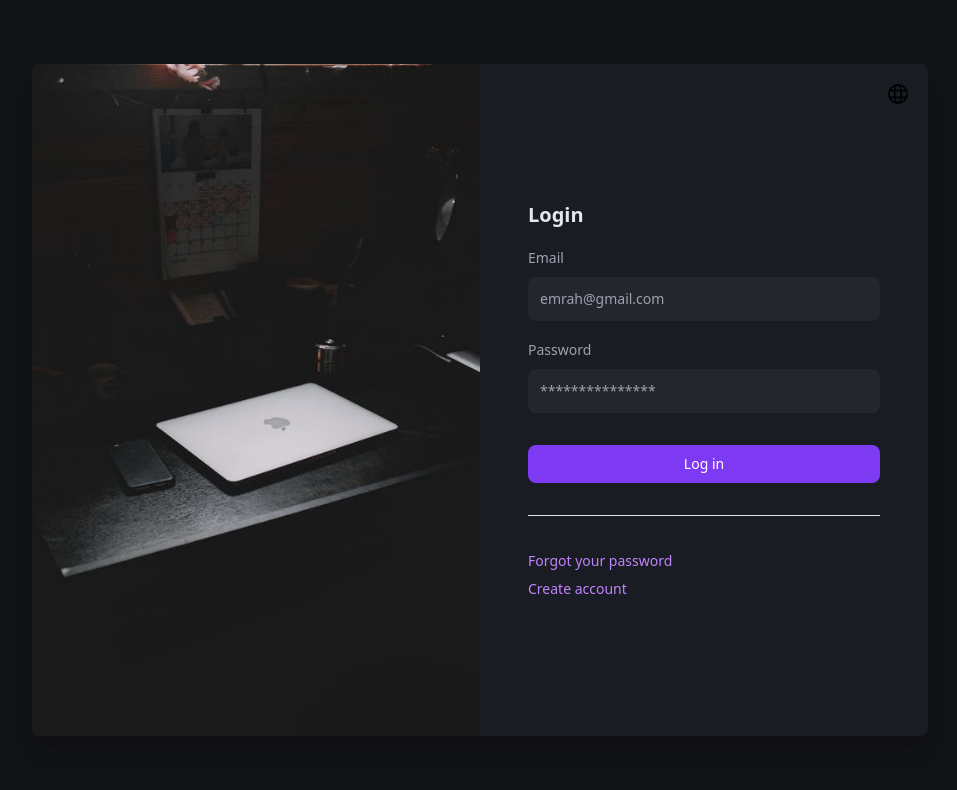
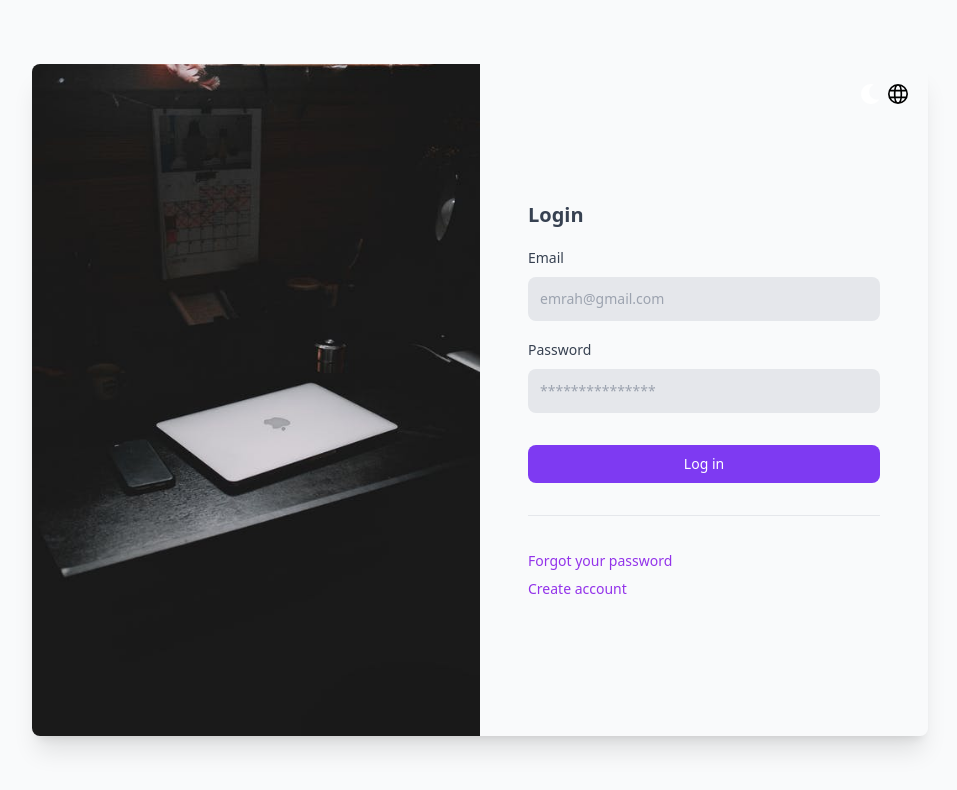
Before and after one commit to emraheskbgc/multilang, a Next.js app: page /en in a window 1280 px wide. Shown: the top 790 px of the page, without its empty margins (160-1117 px from the left). Built offline with nearby package versions, Linux system fonts and the light colour scheme.

Commit message:
login ve forgot password sayfalarına themeSwitcher eklendi

```diff
--- a/components/Auth/ForgotPassword/index.js
+++ b/components/Auth/ForgotPassword/index.js
@@ -5,6 +5,7 @@ import React,{useState} from "react";
 import { useTranslations } from "next-intl";
 import LocaleSwitchers from "@/components/LocaleSwitchers";
 import { GrLanguage } from "react-icons/gr";
+import ThemeSwitchers from "@/components/ThemeSwitchers";
 
 
 function ForgotPassword() {
@@ -14,8 +15,8 @@ function ForgotPassword() {
     setShowDropLang(!showDropLang);
   };
   return (
-    <div className="flex items-center min-h-screen p-6 bg-bodyBg">
-      <div className="flex-1 h-full max-w-4xl mx-auto overflow-hidden  rounded-lg shadow-xl bg-authBg">
+    <div className="flex items-center min-h-screen p-6 bg-gray-50 dark:bg-bodyBg">
+      <div className="flex-1 h-full max-w-4xl mx-auto overflow-hidden  rounded-lg shadow-xl bg-white dark:bg-authBg">
         <div className="flex flex-col overflow-y-auto md:flex-row">
           <div className="h-32 md:h-auto md:w-1/2">
             <img
@@ -26,14 +27,14 @@ function ForgotPassword() {
           </div>
           <main className="flex items-center justify-center p-6 sm:p-12 md:w-1/2 relative">
             <div className="w-full">
-              <h1 className="mb-4 text-xl font-semibold text-gray-200">
+              <h1 className="mb-4 text-xl font-semibold text-gray-700 dark:text-gray-200">
                {t('title')}
               </h1>
-              <label className=" text-sm text-gray-400 ">
+              <label className=" text-sm text-gray-700 dark:text-gray-400 ">
                 <span>{t('email')}</span>
                 <input
                   className=" p-3   mb-1 rounded-lg w-full text-sm text-gray-300 form-input leading-5 border-solid
-               bg-[#24262d] mt-2 focus:outline focus:outline-offset-2 focus:outline-4 focus:outline-gray-600"
+               dark:bg-[#24262d] bg-gray-200 mt-2 focus:outline focus:outline-offset-2 focus:outline-4 focus:outline-gray-600"
                   type="email"
                   placeholder="emrah@gmail.com"
                 />
@@ -50,7 +51,10 @@ function ForgotPassword() {
               </Link>
             </div>
 
-         <div className="absolute top-0 right-0 text-white p-5">
+         <div className="absolute flex space-x-2 top-0 right-0 text-white p-5">
+         <span>
+          <ThemeSwitchers/>
+         </span>
          <span >
            <GrLanguage
              className="w-5 h-5 hover:text-purple-500 cursor-pointer"
--- a/components/Auth/Login/index.js
+++ b/components/Auth/Login/index.js
@@ -5,6 +5,7 @@ import { useLocale, useTranslations } from "next-intl";
 import LocaleSwitchers from "@/components/LocaleSwitchers";
 import { GrLanguage } from "react-icons/gr";
 import { useRouter } from 'next/navigation'
+import ThemeSwitchers from "@/components/ThemeSwitchers";
 
 function Login() {
   const router = useRouter()
@@ -45,8 +46,8 @@ const [password, setPassword] = useState('');
 
 
   return (
-    <div className="flex items-center min-h-screen p-6 bg-bodyBg">
-      <div className="flex-1 h-full max-w-4xl mx-auto overflow-hidden  rounded-lg shadow-xl bg-authBg">
+    <div className="flex items-center min-h-screen p-6 dark:bg-bodyBg bg-gray-50">
+      <div className="flex-1 h-full max-w-4xl mx-auto overflow-hidden  rounded-lg shadow-xl dark:bg-authBg">
         <div className="flex flex-col overflow-y-auto md:flex-row">
           <div className="h-32 md:h-auto md:w-1/2">
             <img
@@ -57,26 +58,26 @@ const [password, setPassword] = useState('');
           </div>
           <main className="flex items-center justify-center p-6 sm:p-12 md:w-1/2 relative">
             <div className="w-full">
-              <h1 className="mb-4 text-xl font-semibold text-gray-200">
+              <h1 className="mb-4 text-xl font-semibold dark:text-gray-200 text-gray-700">
                 {t("title")}
               </h1>
               <form onSubmit={handleLogin}>
-               <label className=" text-sm text-gray-400 ">
+               <label className=" text-sm dark:text-gray-400 text-gray-700 ">
                 <span>{t("email")}</span>
                 <input
-                  className=" p-3   mb-4 rounded-lg w-full text-sm text-gray-300 form-input leading-5 border-solid
-                bg-[#24262d] mt-2 focus:outline focus:outline-offset-2 focus:outline-4 focus:outline-gray-600"
+                  className=" p-3   mb-4 rounded-lg w-full text-sm dark:text-gray-300 text-gray-800 form-input leading-5 border-solid
+                dark:bg-[#24262d] bg-gray-200 mt-2 focus:outline focus:outline-offset-2 focus:outline-4 focus:outline-gray-600"
                   type="email"
                   placeholder="emrah@gmail.com"
                   value={email}
                   onChange={(e) => setEmail(e.target.value)}
                 />
               </label>
-              <label className=" text-sm text-gray-400 ">
+              <label className=" text-sm dark:text-gray-400 text-gray-700 ">
                 <span>{t("password")}</span>
                 <input
                   className=" p-3 mb-4 rounded-lg w-full text-sm text-gray-300 form-input leading-5 border-solid
-               bg-[#24262d] mt-2 focus:outline focus:outline-offset-2 focus:outline-4 focus:outline-gray-600"
+               dark:bg-[#24262d] bg-gray-200 mt-2 focus:outline focus:outline-offset-2 focus:outline-4 focus:outline-gray-600"
                   type="password"
                   placeholder="***************"
                   value={password}
@@ -96,7 +97,7 @@ const [password, setPassword] = useState('');
               <hr className="my-8" />
               <p className="mt-4">
                 <Link
-                  className="text-sm font-medium text-purple-400 hover:underline "
+                  className="text-sm font-medium dark:text-purple-400 text-purple-600 hover:underline "
                   href={`/${locale}/forgot-password`}
                 >
                   {t("forgotYourPassword")}
@@ -104,21 +105,25 @@ const [password, setPassword] = useState('');
               </p>
               <p className="mt-1">
                 <Link
-                  className="text-sm font-medium text-purple-400 hover:underline "
+                  className="text-sm font-medium dark:text-purple-400 text-purple-600 hover:underline "
                   href={`/${locale}/signup`}
                 >
                   {t("createAccount")}
                 </Link>
               </p>
             </div>
-            <div className="absolute top-0 right-0 text-white p-5">
+            <div className="absolute flex space-x-2 top-0 right-0 text-white p-5">
+              <span>
+              <ThemeSwitchers/>
+              </span>
               <span >
                 <GrLanguage
-                  className="w-5 h-5 hover:text-purple-500 cursor-pointer"
+                  className="w-5 h-5 hover:text-purple-800 dark:text-white text-purple-500 cursor-pointer"
                   onClick={handleDropLangToggle}
                 />
               </span>
-              {showDropLang && <div className="text-purple-500 ml-0">
+
+              {showDropLang && <div className="text-purple-500 ml-0 ">
                 <LocaleSwitchers />
                 </div>}
             </div>
--- a/components/SearchBar/index.js
+++ b/components/SearchBar/index.js
@@ -1,22 +1,22 @@
 "use client";
 import React, { useState } from "react";
 import { IoMdSearch } from "react-icons/io";
-import { FaUserCircle, FaSignOutAlt, FaMoon } from "react-icons/fa";
-import { FiSun } from "react-icons/fi";
+import { FaUserCircle, FaSignOutAlt } from "react-icons/fa";
+
 import { GrLanguage } from "react-icons/gr";
 import LocaleSwitchers from "../LocaleSwitchers";
-import { useTheme } from "next-themes";
 import navbarData from "@/public/assets/data/navbar"
 import Link from "next/link";
 import { useLocale } from 'next-intl';
 import { useTranslations } from 'next-intl';
 import 'animate.css';
+import ThemeSwitchers from "../ThemeSwitchers";
 
 function SearchBar() {
   const [showDropdown, setShowDropdown] = useState(false); // Dropdown durumu
-  const [isSun, setIsSun] = useState(false);
+
   const [showDropLang, setShowDropLang] = useState(false);
-  const { theme, setTheme } = useTheme();
+
   const [isOpen, setIsOpen] = useState(false);
   const [selectedItem, setSelectedItem] = useState(null)
 
@@ -35,14 +35,7 @@ function SearchBar() {
   const handleDropdownToggle = () => {
     setShowDropdown(!showDropdown);
   };
-  const handleThemeToggle = () => {
-    setIsSun(!isSun);
-    if (theme === "light") {
-      setTheme("dark");
-    } else {
-      setTheme("light");
-    }
-  };
+
   const handleDropLangToggle = () => {
     setShowDropLang(!showDropLang);
   };
@@ -64,17 +57,7 @@ function SearchBar() {
             </div>
             <div className="flex items-center  relative ">
               <span>
-                {isSun ? (
-                  <FiSun
-                    className="w-5 h-5 cursor-pointer"
-                    onClick={handleThemeToggle}
-                  />
-                ) : (
-                  <FaMoon
-                    className="w-5 h-5 cursor-pointer"
-                    onClick={handleThemeToggle}
-                  />
-                )}
+                <ThemeSwitchers />
               </span>
               <span className="mx-4">
                 <GrLanguage
@@ -167,17 +150,7 @@ function SearchBar() {
           />
         </div>
         <span>
-          {isSun ? (
-            <FiSun
-              className="w-5 h-5 cursor-pointer"
-              onClick={handleThemeToggle}
-            />
-          ) : (
-            <FaMoon
-              className="w-5 h-5 cursor-pointer"
-              onClick={handleThemeToggle}
-            />
-          )}
+          <ThemeSwitchers/>
         </span>
         <span className="mx-4">
           <GrLanguage
--- /dev/null
+++ b/components/ThemeSwitchers/index.js
@@ -0,0 +1,34 @@
+import React,{useState} from 'react'
+import { FiSun } from "react-icons/fi";
+import { FaMoon } from "react-icons/fa";
+import { useTheme } from "next-themes";
+
+
+function ThemeSwitchers() {
+    const [isSun, setIsSun] = useState(false);
+    const { theme, setTheme } = useTheme();
+    const handleThemeToggle = () => {
+        setIsSun(!isSun);
+        if (theme === "light") {
+          setTheme("dark");
+        } else {
+          setTheme("light");
+        }
+      };
+  return (
+   <>{isSun ? (
+    <FiSun
+      className="w-5 h-5 cursor-pointer hover:text-purple-900 dark:text-white text-purple-500"
+      onClick={handleThemeToggle}
+    />
+  ) : (
+    <FaMoon
+      className="w-5 h-5 cursor-pointer hover:text-purple-500"
+      onClick={handleThemeToggle}
+    />
+  )}
+   </>
+  )
+}
+
+export default ThemeSwitchers
```
